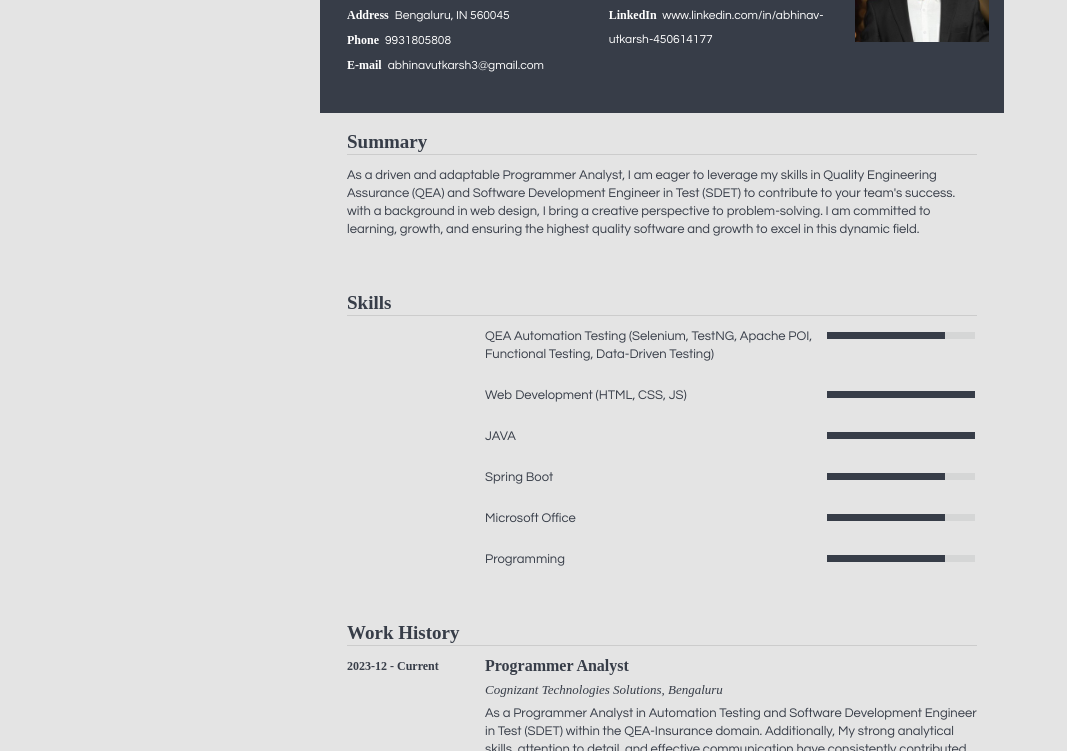
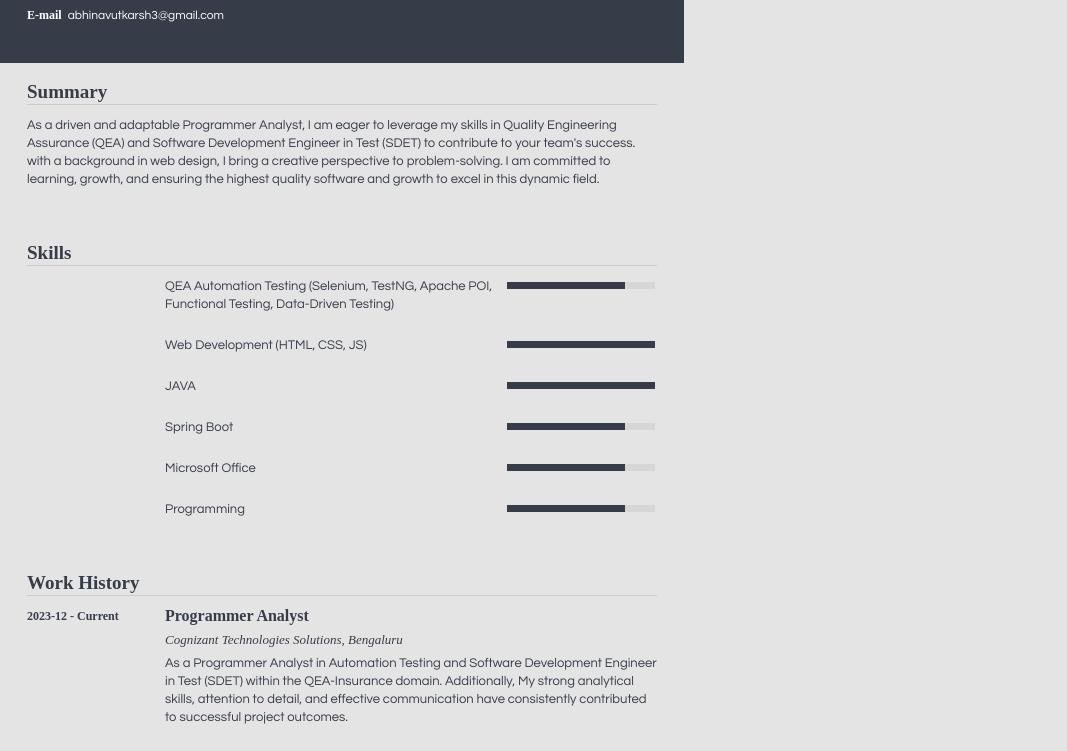
Before and after one commit to Abhinav-utkarsh/Abhinav_Utkarsh_Resume, a plain HTML site: page index.html in a window 1280 px wide. Shown: the part 178-929 px from the top of the page, without its empty margins (0-1067 px from the left). Drawn offline with Linux system fonts and the light colour scheme; a web font is replaced by a local one.

Commit message:
Update index.html

```diff
--- a/index.html
+++ b/index.html
@@ -5,8 +5,8 @@
     <meta name="viewport" content="width=device-width, initial-scale=1.0">
     <title>Abhinav Utkarsh Resume</title>
 </head>
-<body style="margin-left: 25%; margin-right: 20.7%; margin-top: 50px; margin-bottom: 50px; background-color: #e4e4e4;">
-    <div class="d-flex body-resume">
+<body>
+    <div class="d-flex body-resume" style="margin:  0 auto; background-color: #e4e4e4;">
         <div class="preview-container js-document-wrap position-relative " id="resumeDoc">
             <div class="loader-overlay loader-overlay-resume position-absolute d-none" id="resumeLoader">
                 <div class="loader-img"></div>
```
